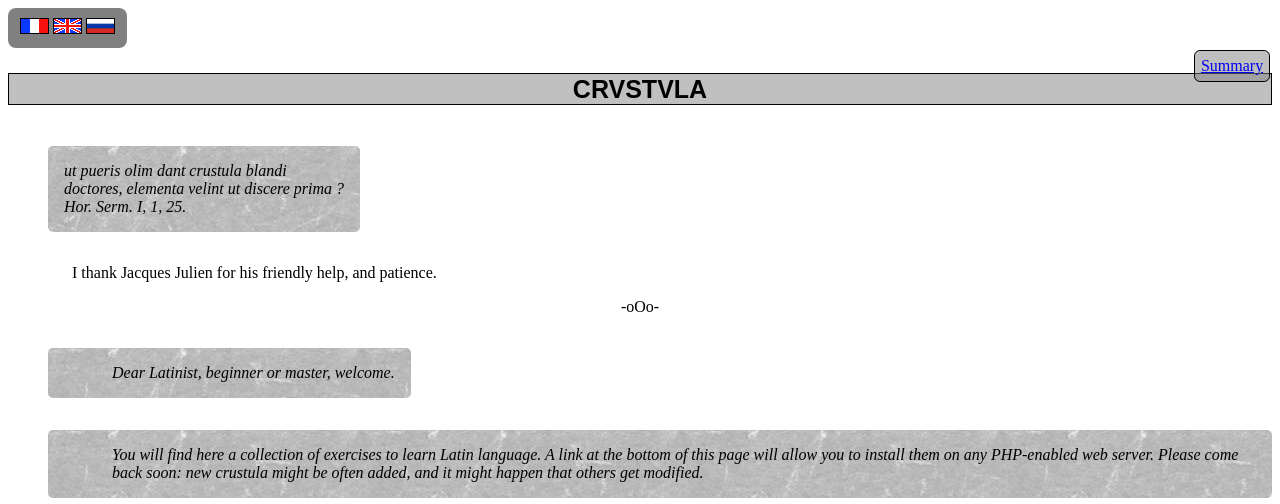
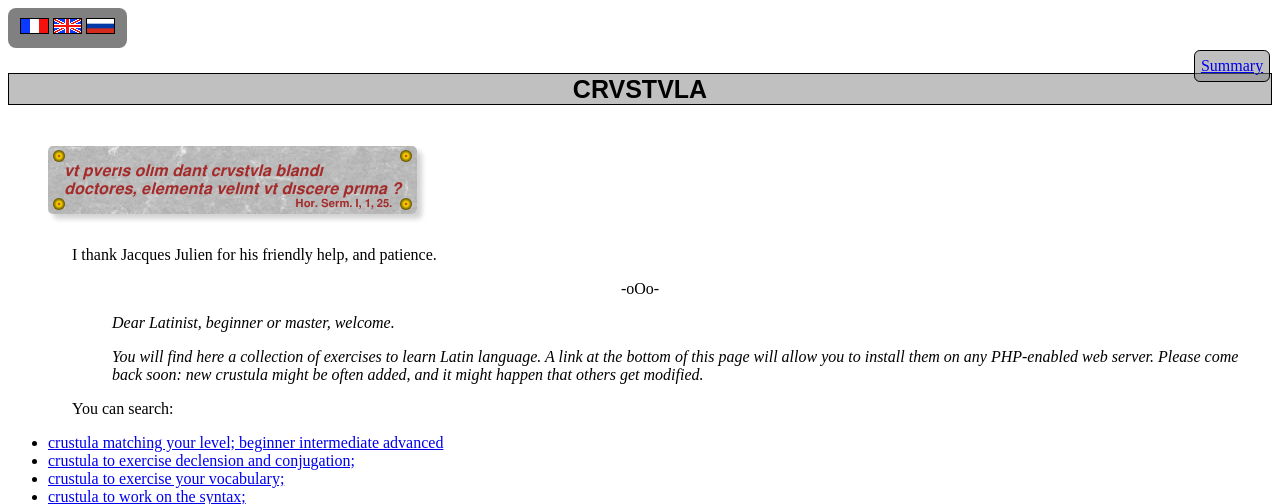
Before and after one commit to ycollatin/Crustula, a PHP site: page /index.en_US.UTF-8.html in a window 1280 px wide. Shown: the top 504 px of the page. Run offline with PHP 8.4, Linux system fonts and the light colour scheme.

Commit message:
added a new font for Latin citations, a marble style for them too

```diff
--- a/index.css
+++ b/index.css
@@ -1,3 +1,7 @@
+@font-face {
+    font-family: "mylatin";
+    src: url("fonts/FreeSansBoldLatinus.woff") format('woff');
+}
 .titre {
     font-family : sans-serif;
     font-size : 25px;
@@ -24,10 +28,73 @@
 .hor{
     margin-left: 40px;
     font-style: italic;
+}
+#citation {
+    position: relative;
+    display: inline-block;
+}
+#citation p {
+    margin-left: 40px;
+    font-style: italic;
+    font-family: "mylatin";
     background: url("images/marble.jpg");
+    color: brown;
     display: inline-block;
     padding: 1em;
     border-radius: 5px;
+    box-shadow: 5px 5px 5px lightgrey;
+}
+#citation .author {
+    display: inline-block;
+    position: absolute;
+    right: 25px;
+    bottom: 20px;
+    font-style: normal;
+    font-size: 70%;
+}
+.nails-left::before {
+    content: ' ';
+    position: absolute;
+    background: radial-gradient(brown, gold 25%, black 95%);
+    height: 12px;
+    border-radius: 6px;
+    width: 12px;
+    top: 20px;
+    left: 45px;
+    z-index: 10;
+}
+.nails-right::after {
+    content: ' ';
+    position: absolute;
+    background: radial-gradient(brown, gold 25%, black 95%);
+    height: 12px;
+    border-radius: 6px;
+    width: 12px;
+    bottom: 20px;
+    right: 5px;
+    z-index: 10;
+}
+.nails-right::before {
+    content: ' ';
+    position: absolute;
+    background: radial-gradient(brown, gold 25%, black 95%);
+    height: 12px;
+    border-radius: 6px;
+    width: 12px;
+    top: 20px;
+    right: 5px;
+    z-index: 10;
+}
+.nails-left::after {
+    content: ' ';
+    position: absolute;
+    background: radial-gradient(brown, gold 25%, black 95%);
+    height: 12px;
+    border-radius: 6px;
+    width: 12px;
+    bottom: 20px;
+    left: 45px;
+    z-index: 10;
 }
 p.indente{
     padding-left: 4em;
--- a/index.en_US.UTF-8.html
+++ b/index.en_US.UTF-8.html
@@ -11,9 +11,11 @@
   <body>
     <div id="sommaire"><a href="#top">Summary</a></div>
     <p class="titre">CRVSTVLA</p>
-    <p class="hor"> ut pueris olim dant crustula blandi<br/>
+    <div id="citation" class="nails-right">
+    <p class="nails-left"> ut pueris olim dant crustula blandi<br/>
     doctores, elementa velint ut discere prima ?<br/>
-    Hor. Serm. I, 1, 25.</p>
+      <span class="author">Hor. Serm. I, 1, 25.</span></p>
+    </div>
     <p class="indente">
       I thank Jacques Julien for his friendly help, and patience.
     </p>
--- a/index.fr_FR.UTF-8.html
+++ b/index.fr_FR.UTF-8.html
@@ -11,9 +11,11 @@
   <body>
     <div id="sommaire"><a href="#top">Sommaire</a></div>
     <p class="titre">CRVSTVLA</p>
-    <p class="hor"> ut pueris olim dant crustula blandi<br/>
+    <div id="citation" class="nails-right">
+    <p class="nails-left"> ut pueris olim dant crustula blandi<br/>
     doctores, elementa velint ut discere prima ?<br/>
-    Hor. Serm. I, 1, 25.</p>
+      <span class="author">Hor. Serm. I, 1, 25.</span></p>
+    </div>
     <p class="indente">
       Je remercie Jacques Julien pour son aide amicale, et patiente.
     </p>
--- a/index.ru_RU.UTF-8.html
+++ b/index.ru_RU.UTF-8.html
@@ -11,9 +11,11 @@
   <body>
     <div id="sommaire"><a href="#top">Резюме</a></div>
     <p class="titre">CRVSTVLA</p>
-    <p class="hor"> ut pueris olim dant crustula blandi<br/>
+    <div id="citation" class="nails-right">
+    <p class="nails-left"> ut pueris olim dant crustula blandi<br/>
     doctores, elementa velint ut discere prima ?<br/>
-    Hor. Serm. I, 1, 25.</p>
+      <span class="author">Hor. Serm. I, 1, 25.</span></p>
+    </div>
     <p class="indente">
       Я благодарю Жака Жюльена за его дружескую помощь и терпение.
     </p>
```
Also changed, not shown: fonts/FreeSansBoldLatinus.woff (added), 1 other file.
